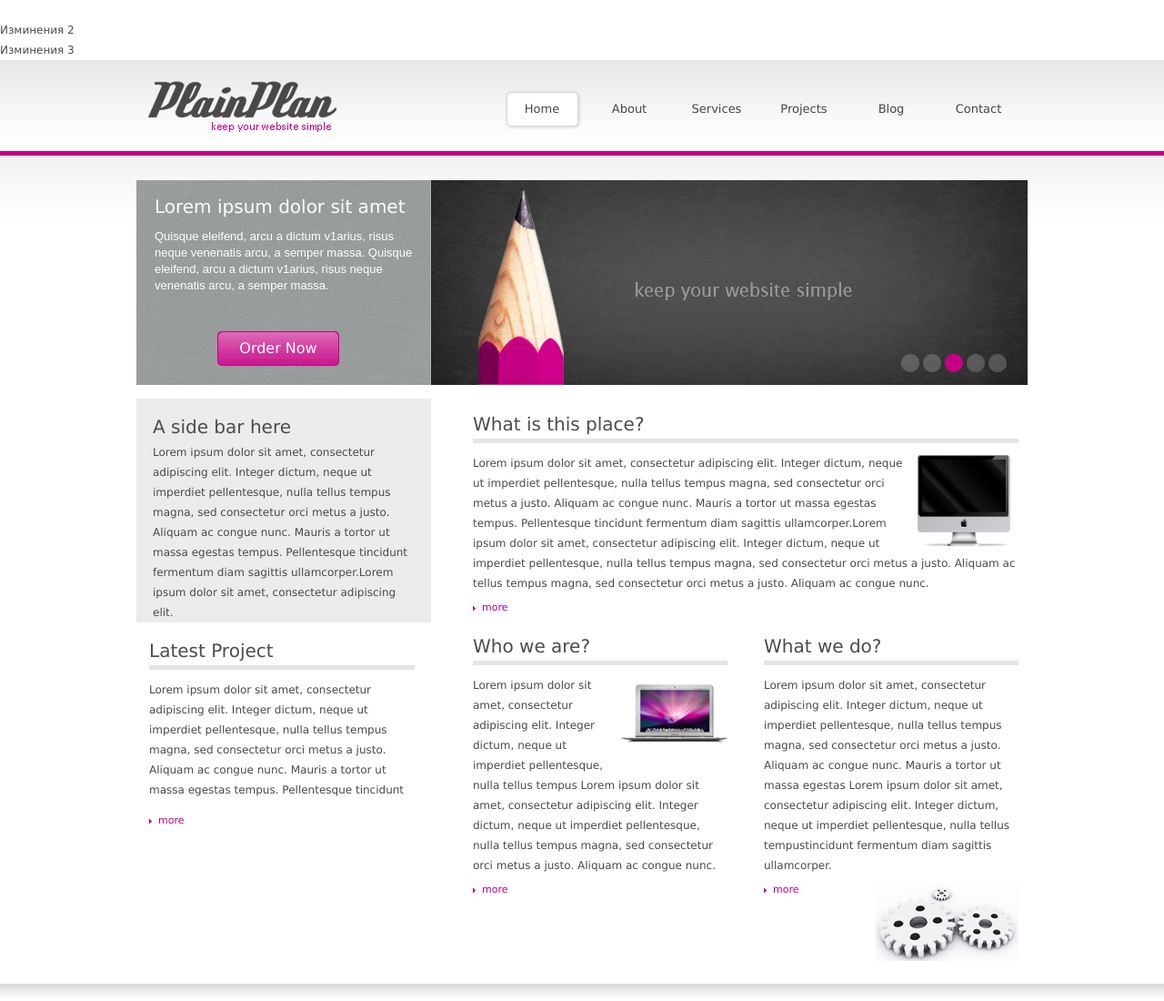
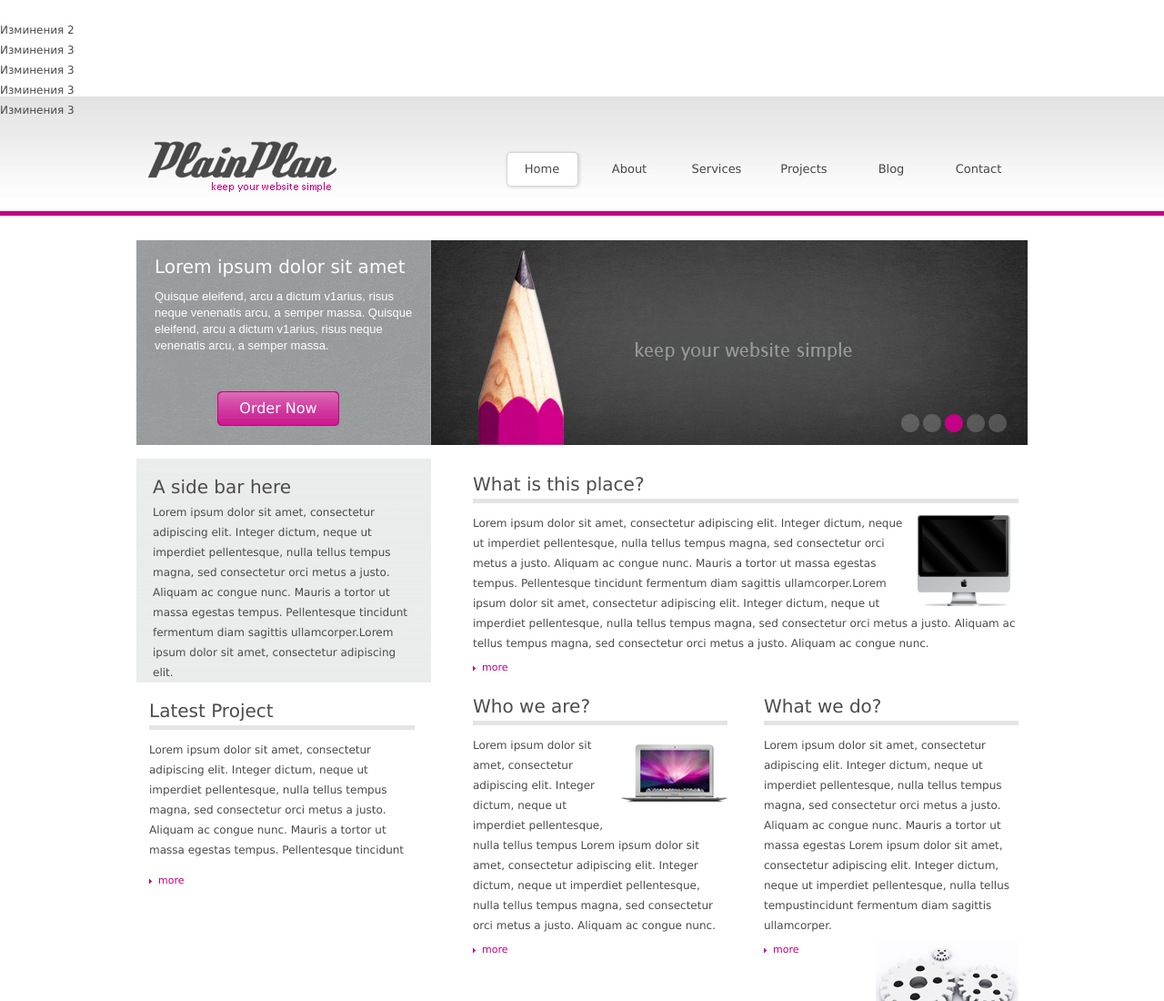
Before and after one commit to ingvi7/site, a plain HTML site: page index.html in a window 1280 px wide. Shown: the top 1100 px of the page at 91% size. Drawn offline with Linux system fonts and the light colour scheme; a script that the page names is missing.

Commit message:
comments

```diff
--- a/index.html
+++ b/index.html
@@ -15,7 +15,10 @@
 </head>
 <body><br />
 <div>Изминения 2</div>
-<div>Изминения 3</div
+<div>Изминения 3</div>
+<div>Изминения 3</div>
+<div>Изминения 3</div>
+<div>Изминения 3</div>
 <!-- Header -->
 <div id="header">
 	<div class="shell">
```
